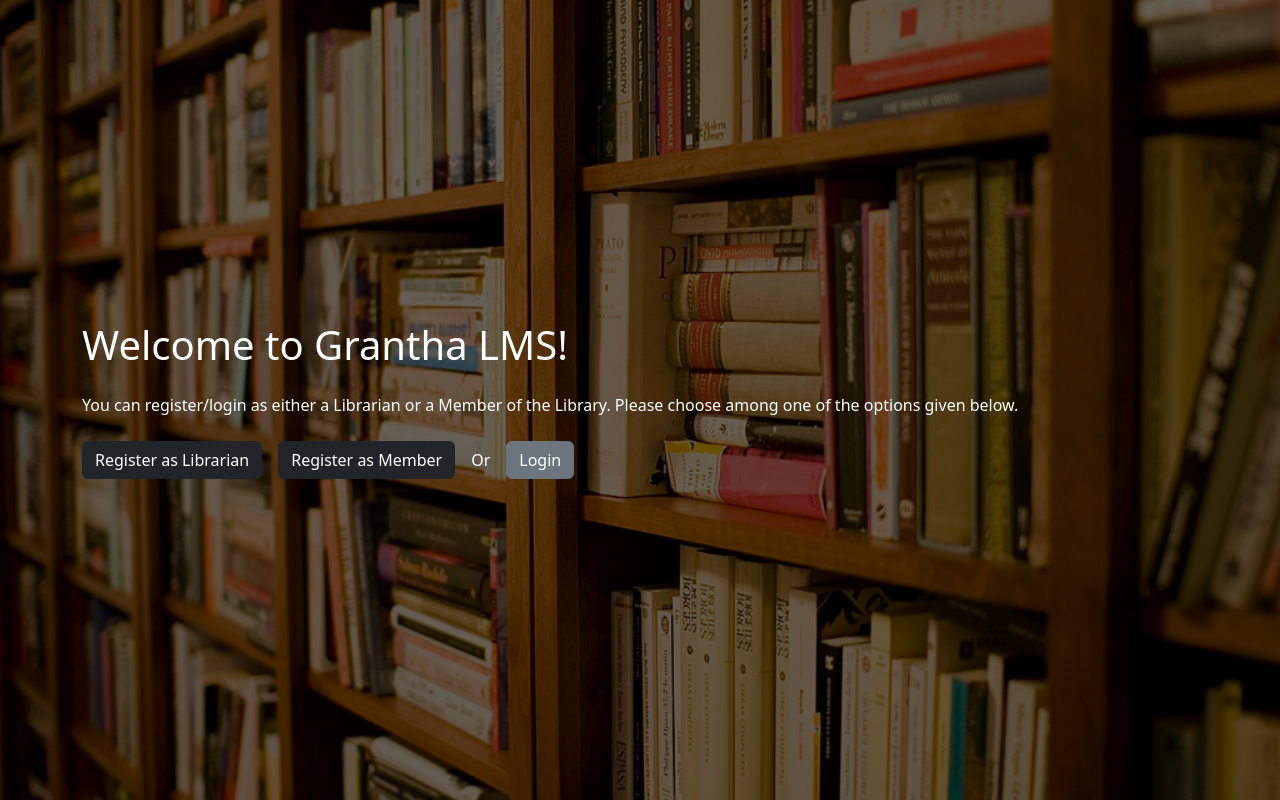
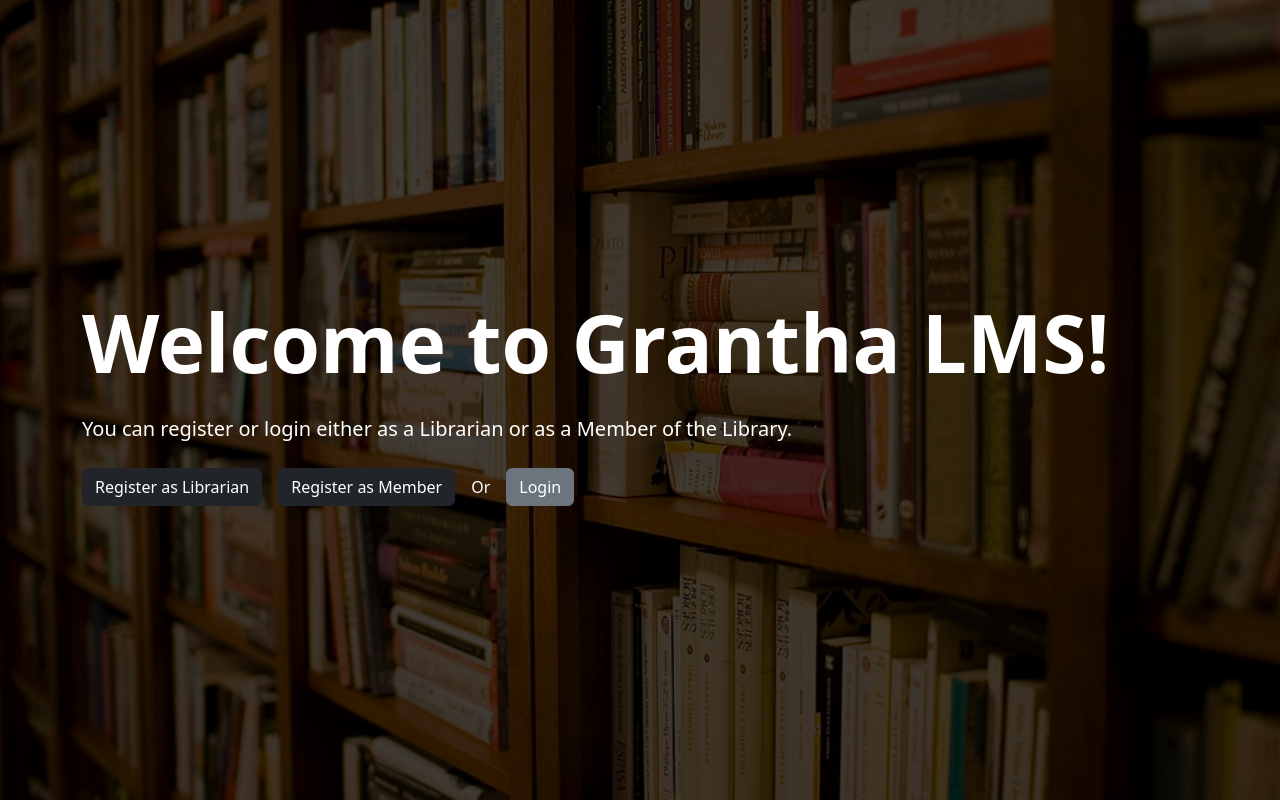
Before and after one commit to padamupreti/grantha-lms, a Django app: page /auth/ in a window 1280 px wide. Run offline with Django 4.2, Linux system fonts and the light colour scheme; some libraries are stand-ins or nearby versions.

Commit message:
Made login/register page look better

```diff
--- a/authentication/templates/authentication/login_or_register.html
+++ b/authentication/templates/authentication/login_or_register.html
@@ -9,10 +9,10 @@
 {% block content %}
 <div class="overlay text-white">
     <div class="container d-flex flex-column justify-content-center vh-100">
-        <h1 class="mb-4">Welcome to Grantha LMS!</h1>
-        <p class="mb-4">
-            You can register/login as either a Librarian or a Member of the
-            Library. Please choose among one of the options given below.
+        <h1 class="mb-4 display-1 fw-bold">Welcome to Grantha LMS!</h1>
+        <p class="mb-4 fs-5">
+            You can register or login either as a Librarian or as a Member of the
+            Library.
         </p>
         <div class="d-flex flex-column align-items-md-baseline flex-md-row">
             <a
--- a/static/custom/css/landing.css
+++ b/static/custom/css/landing.css
@@ -4,5 +4,5 @@ body {
 }
 
 .overlay {
-    background: rgba(0, 0, 0, 0.6);
+    background: rgba(0, 0, 0, 0.75);
 }
```
